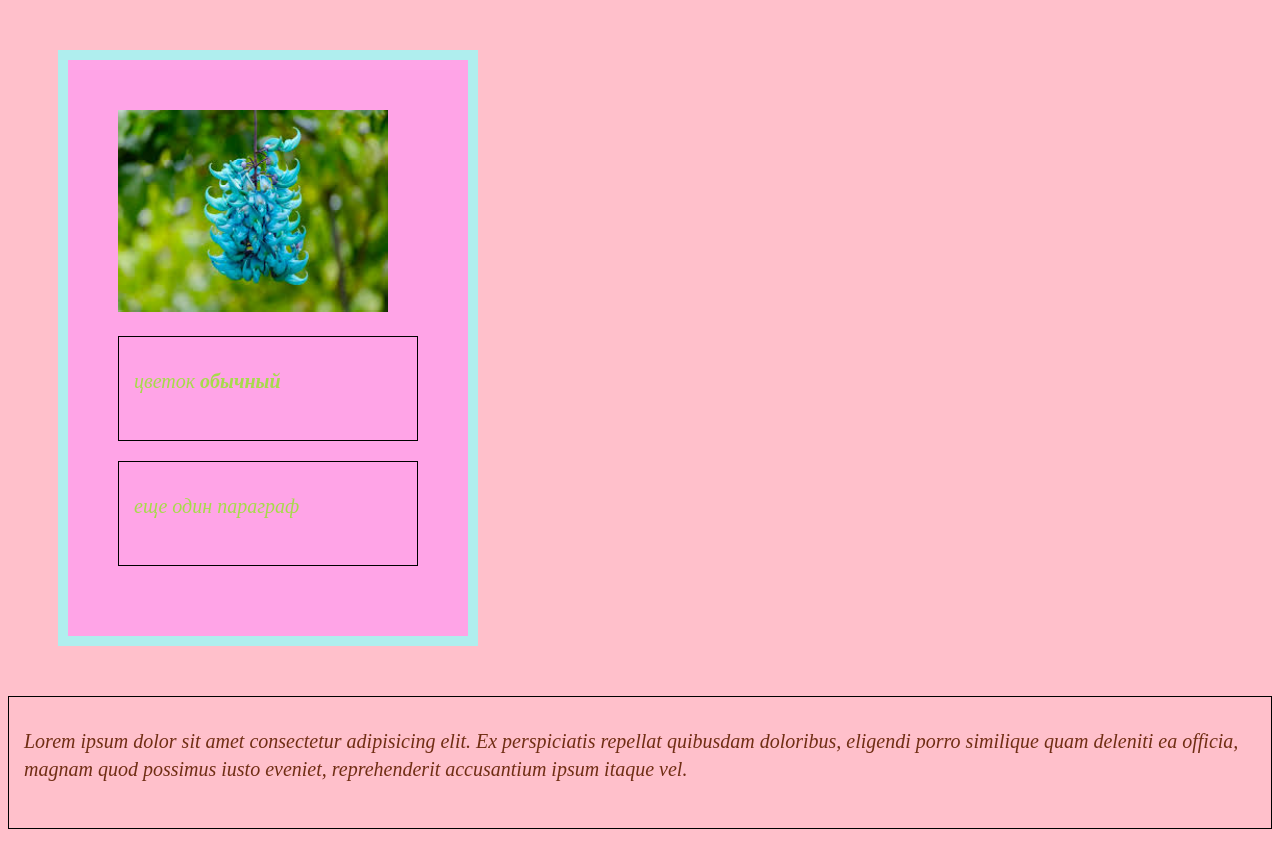
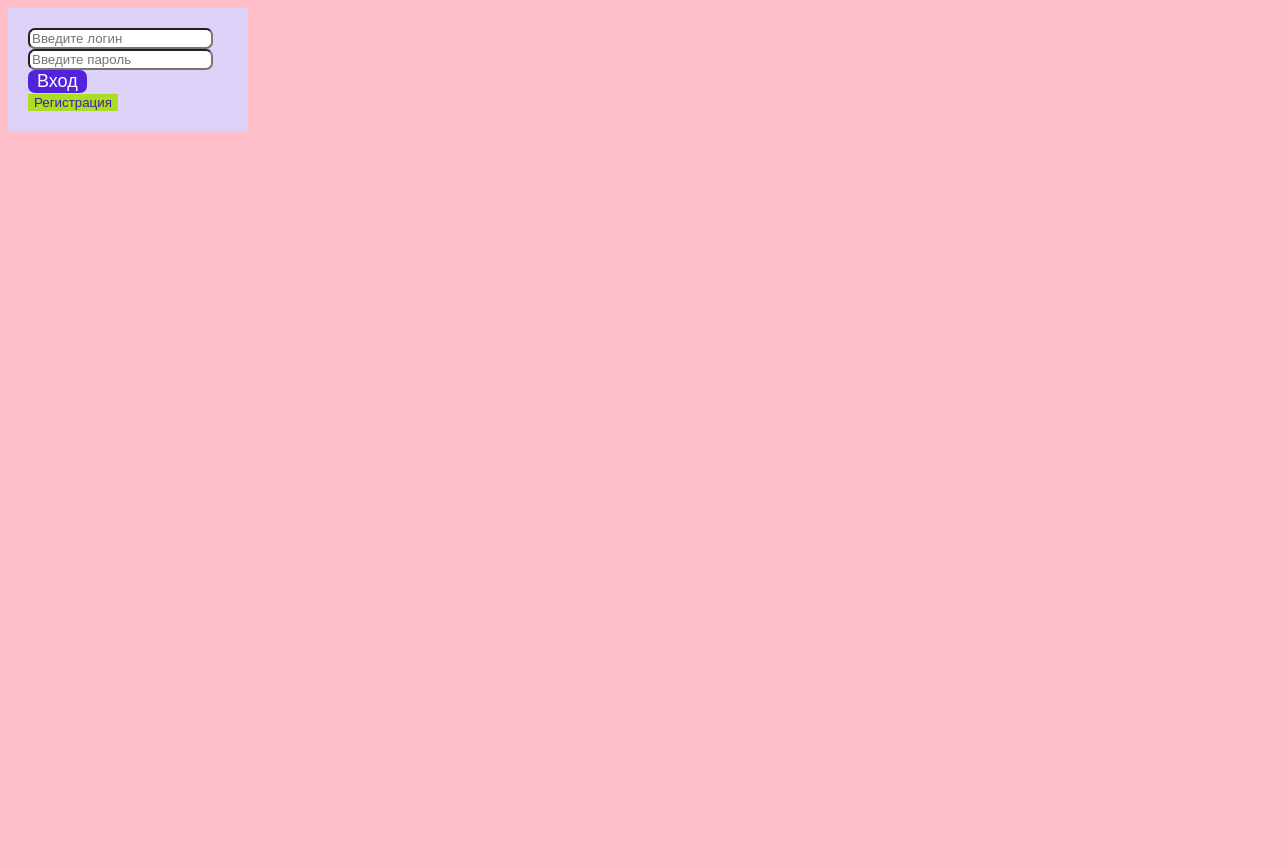
Before and after one commit to Arina2810/memory-2, a website built with Vite: page preprocessor.html in a window 1280 px wide. After the commit the page ends 800 px from the top, so only its background shows below. Built offline with nearby package versions, Linux system fonts and the light colour scheme.

Commit message:
task scss

```diff
--- a/preprocessor.html
+++ b/preprocessor.html
@@ -9,14 +9,28 @@
 </head>
 
 <body>
-    <div class="block">
+    <!-- <div class="block">
         <img src="public/img/flower3.jpg" alt="цветок">
         <p>цветок <span class="bold">обычный</span></p>
         <p>еще один параграф</p>
     </div>
     <p>Lorem ipsum dolor sit amet consectetur adipisicing elit. Ex perspiciatis repellat quibusdam doloribus, eligendi
         porro similique quam deleniti ea officia, magnam quod possimus iusto eveniet, reprehenderit accusantium ipsum
-        itaque vel.</p>
+        itaque vel.</p> -->
+    <form class="auth" action="">
+        <div>
+            <input class="auth__value" type="text" placeholder="Введите логин">
+        </div>
+        <div>
+            <input class="auth__value" type="password" placeholder="Введите пароль">
+        </div>
+        <div>
+            <input class="auth__btn auth__btn--login" type="submit" value="Вход">
+        </div>
+        <div>
+            <input class="auth__btn auth__btn--reg type" type="submit" value="Регистрация">
+        </div>
+    </form>
 </body>
 
 </html>
--- a/src/main.scss
+++ b/src/main.scss
@@ -39,3 +39,45 @@ p{
     @include main-font;
     @include paddings(15px);
 }
+$bg-btn:
+rgb(84, 34, 221);
+$color-btn: #fff;
+$font-size-btn: 18px;
+$radius-btn: 7px;
+
+.auth__btn--login{
+    background-color: $bg-btn;
+    border-radius:  $radius-btn;
+    font-size: $font-size-btn;
+    color: adjust-color($bg-btn,$hue:270deg);
+    padding-left: $font-size-btn*0.5;
+    padding-right: $font-size-btn*0.5;
+    border: none;
+
+
+}
+.auth__btn--reg {
+    color:adjust-color($bg-btn, $lightness:-10%) ;
+    background-color: adjust-color($bg-btn, $hue:180deg) ;
+
+}
+.auth {
+max-width: 200px;
+background-color: adjust-color($bg_btn,$lightness:40% );
+padding: 20px;
+&__value {
+    border-radius: $radius-btn;
+}
+&__btn{
+    border:none;
+    transition: all 0.3s;
+    &--login{
+        color: $color-btn;
+        background: $bg-btn;
+    }
+    &--regn {
+        color: adjust-color($bg_btn,$lightness:20% );
+        background: adjust-color($bg_btn,$blackness:20% );
+    }
+}
+}
```
Also changed, not shown: postcss.config.js (line endings or trailing spaces).
